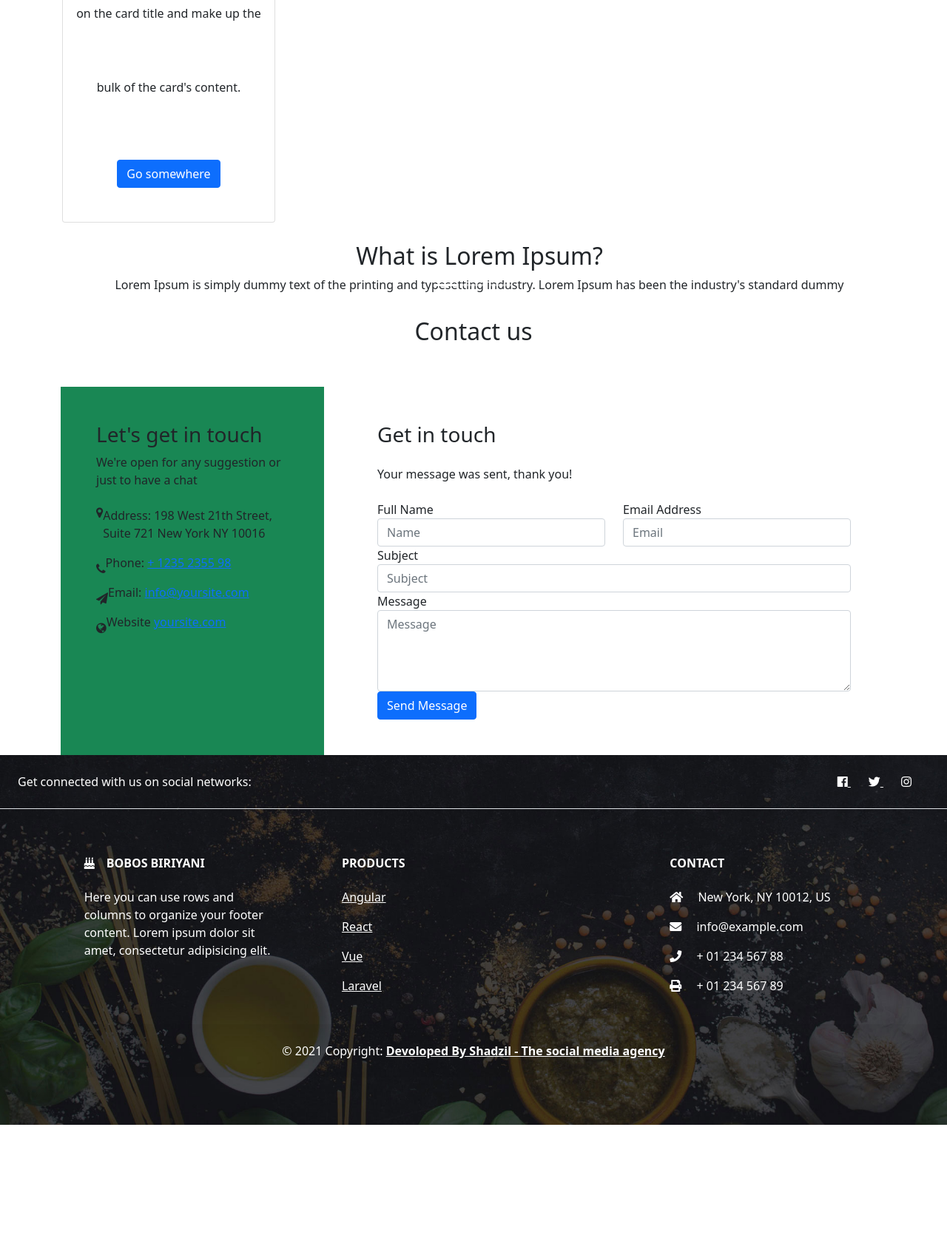
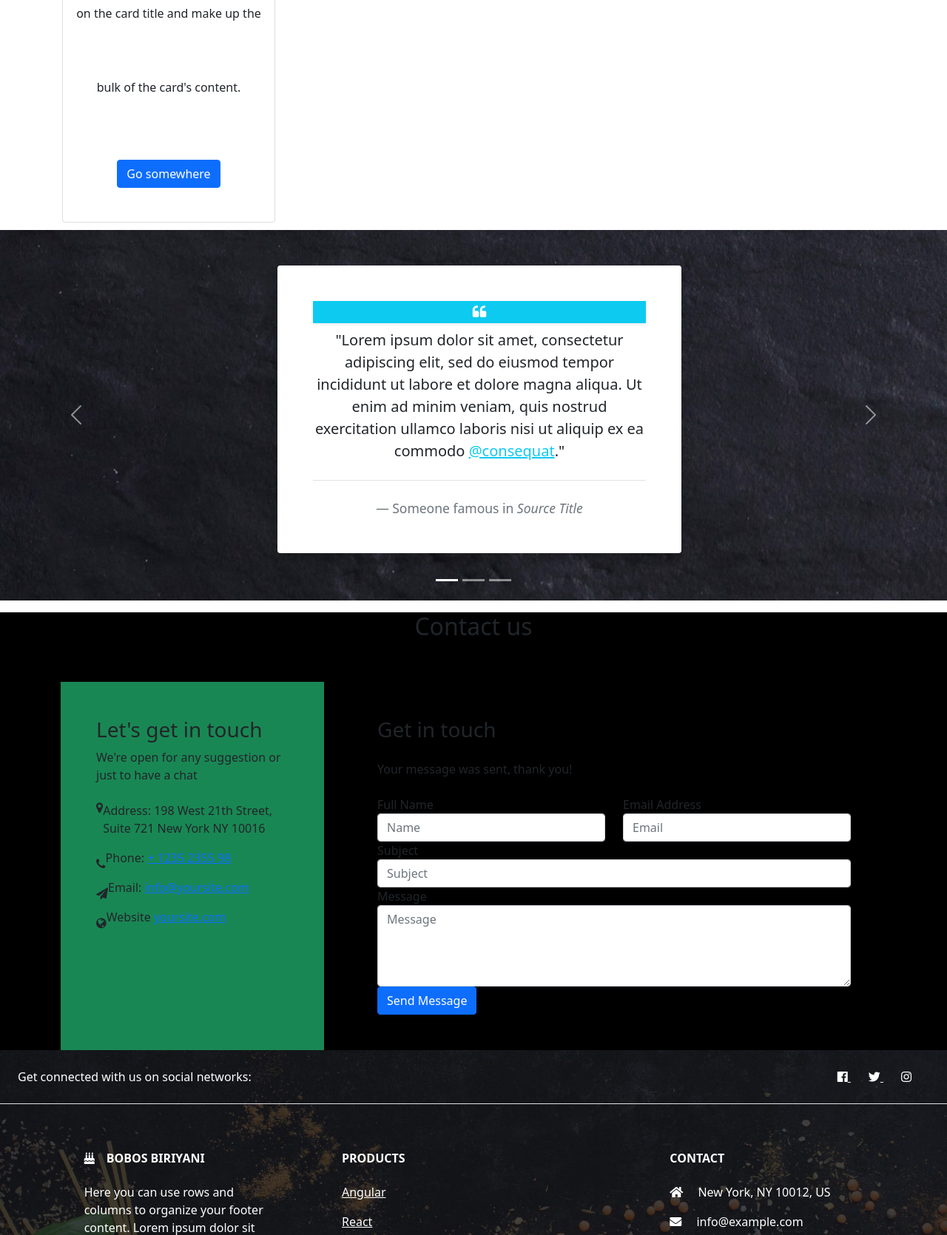
Before and after one commit to shadzil/bobos, a PHP site: page /first.php in a window 1280 px wide. Shown: the part 1740-3410 px from the top of the page at 74% size. Before the commit the page ends 3261 px from the top, so only its background shows below. Run offline with PHP 8.4, Linux system fonts and the light colour scheme; some libraries are stand-ins or nearby versions.

Commit message:
Update first.php

```diff
--- a/first.php
+++ b/first.php
@@ -169,7 +169,9 @@ include_once "nav.php";
 </div>
 </div>
 
-<div id="carouselExampleIndicators" class="carousel slide mx-2" data-bs-ride="carousel">
+<!------------------------------------------------CUSTOMER REVIEW ------------------------------------------------------------------>
+<section data-aos="fade-up" style="background-image:url('assets/images/body-bg.jpg');">
+<div id="carouselExampleIndicators"  class="carousel slide mx-2" data-bs-ride="carousel" >
   <div class="carousel-indicators mt-5">
     <button type="button" data-bs-target="#carouselExampleIndicators" data-bs-slide-to="0" class="active" aria-current="true" aria-label="Slide 1"></button>
     <button type="button" data-bs-target="#carouselExampleIndicators" data-bs-slide-to="1" aria-label="Slide 2"></button>
@@ -177,14 +179,67 @@ include_once "nav.php";
   </div>
   <div class="carousel-inner text-center mx-2 mt-2 mb-3">
     <div class="carousel-item active">
-    <p><h2>What is Lorem Ipsum?</h2>
-        Lorem Ipsum is simply dummy text of the printing and typesetting industry. Lorem Ipsum has been the industry's standard dummy </p>    </div>
+    <section class="py-5">
+    <div class="container">
+        <!-- FOR DEMO PURPOSE -->
+        <div class="row">
+            <div class="col-lg-6 mx-auto">
+
+                <!-- CUSTOM BLOCKQUOTE -->
+                <blockquote class="blockquote blockquote-custom bg-white p-5 shadow rounded">
+                    <div class="blockquote-custom-icon bg-info shadow-sm"><i class="fa fa-quote-left text-white"></i></div>
+                    <p class="mb-0 mt-2 font-italic">"Lorem ipsum dolor sit amet, consectetur adipiscing elit, sed do eiusmod  tempor incididunt ut labore et dolore magna aliqua. Ut enim ad minim veniam, quis nostrud exercitation ullamco laboris nisi ut aliquip ex ea commodo <a href="#" class="text-info">@consequat</a>."</p>
+                    <footer class="blockquote-footer pt-4 mt-4 border-top">Someone famous in
+                        <cite title="Source Title">Source Title</cite>
+                    </footer>
+                </blockquote><!-- END -->
+
+            </div>
+        </div>
+    </div>
+</section>
+</div>
     <div class="carousel-item text-center">
-    <p><h2>What is Lorem Ipsum?</h2>
-        Lorem Ipsum is simply dummy text of the printing and typesetting industry. Lorem Ipsum has been the industry's standard dummy </p>    </div>
+    <section class="py-5">
+    <div class="container">
+        <!-- FOR DEMO PURPOSE -->
+        <div class="row">
+            <div class="col-lg-6 mx-auto">
+
+                <!-- CUSTOM BLOCKQUOTE -->
+                <blockquote class="blockquote blockquote-custom bg-white p-5 shadow rounded">
+                    <div class="blockquote-custom-icon bg-info shadow-sm"><i class="fa fa-quote-left text-white"></i></div>
+                    <p class="mb-0 mt-2 font-italic">"Lorem ipsum dolor sit amet, consectetur adipiscing elit, sed do eiusmod  tempor incididunt ut labore et dolore magna aliqua. Ut enim ad minim veniam, quis nostrud exercitation ullamco laboris nisi ut aliquip ex ea commodo <a href="#" class="text-info">@consequat</a>."</p>
+                    <footer class="blockquote-footer pt-4 mt-4 border-top">Someone famous in
+                        <cite title="Source Title">Source Title</cite>
+                    </footer>
+                </blockquote><!-- END -->
+
+            </div>
+        </div>
+    </div>
+</section>
+      </div>
     <div class="carousel-item text-center">
-      <p><h2>What is Lorem Ipsum?</h2>
-        Lorem Ipsum is simply dummy text of the printing and typesetting industry. Lorem Ipsum has been the industry's standard dummy </p>
+    <section class="py-5">
+    <div class="container">
+        <!-- FOR DEMO PURPOSE -->
+        <div class="row">
+            <div class="col-lg-6 mx-auto">
+
+                <!-- CUSTOM BLOCKQUOTE -->
+                <blockquote class="blockquote blockquote-custom bg-white p-5 shadow rounded">
+                    <div class="blockquote-custom-icon bg-info shadow-sm"><i class="fa fa-quote-left text-white"></i></div>
+                    <p class="mb-0 mt-2 font-italic">"Lorem ipsum dolor sit amet, consectetur adipiscing elit, sed do eiusmod  tempor incididunt ut labore et dolore magna aliqua. Ut enim ad minim veniam, quis nostrud exercitation ullamco laboris nisi ut aliquip ex ea commodo <a href="#" class="text-info">@consequat</a>."</p>
+                    <footer class="blockquote-footer pt-4 mt-4 border-top">Someone famous in
+                        <cite title="Source Title">Source Title</cite>
+                    </footer>
+                </blockquote><!-- END -->
+
+            </div>
+        </div>
+    </div>
+</section>
     </div>
   </div>
   <button class="carousel-control-prev" type="button" data-bs-target="#carouselExampleIndicators" data-bs-slide="prev">
@@ -196,9 +251,9 @@ include_once "nav.php";
     <span class="visually-hidden">Next</span>
   </button>
 </div>
-
-<!---->
-<section class="ftco-section">
+</section>
+<!----------------------------------contact us ------------------------------------------------------------------------------------->
+<section class="ftco-section "data-aos="fade-up" style="background-color: black;">
 		<div class="container">
 			<div class="row justify-content-center">
 				<div class="col-md-6 text-center mb-5">
```
